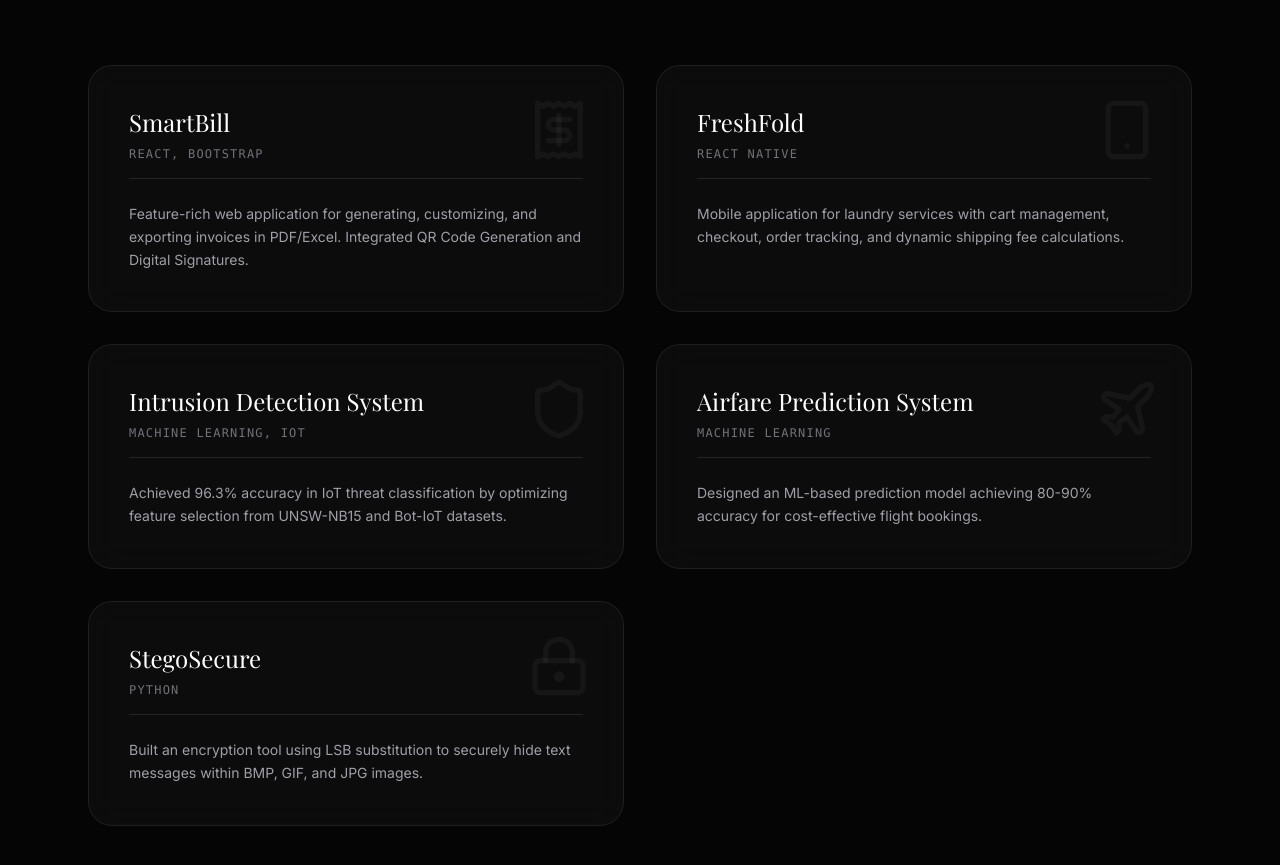
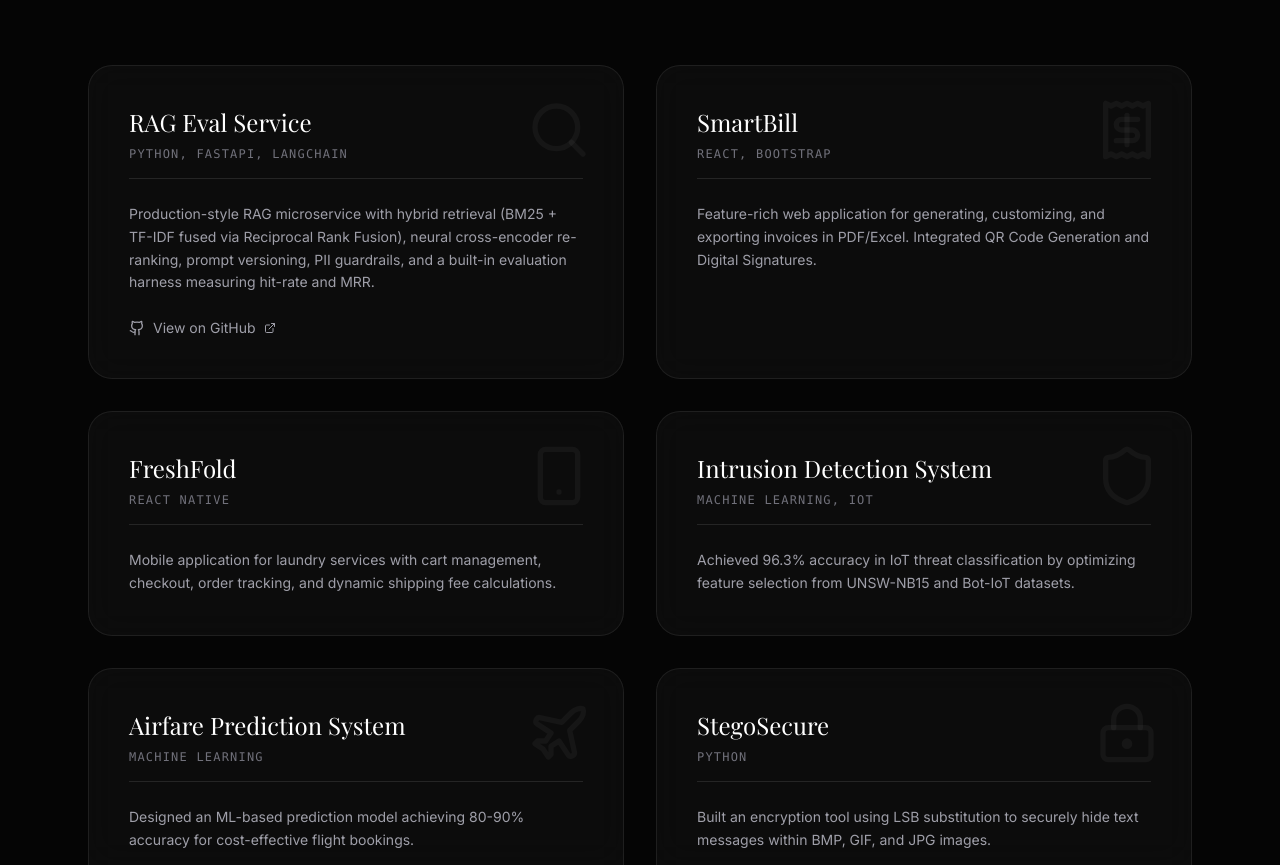
Before and after one commit to KhajaRaheelAhmedMohiuddin/Portfolio, a React (Vite) app: page / in a window 1280 px wide. Shown: the part 3480-4345 px from the top of the page. Built offline with nearby package versions, Linux system fonts and the light colour scheme; a web font is replaced by a local one.

Commit message:
Add RAG Eval Service as flagship project with GitHub link

```diff
--- a/src/components/Projects.tsx
+++ b/src/components/Projects.tsx
@@ -2,9 +2,10 @@ import React from 'react';
 import { motion } from 'motion/react';
 import { RESUME_DATA } from '../data';
 import TiltCard from './TiltCard';
-import { Receipt, Smartphone, Shield, Plane, LockKeyhole, FileText } from 'lucide-react';
+import { Receipt, Smartphone, Shield, Plane, LockKeyhole, FileText, Search, Github, ExternalLink } from 'lucide-react';
 
 const PROJECT_ICONS: Record<string, React.ElementType> = {
+  "RAG Eval Service": Search,
   "SmartBill": Receipt,
   "FreshFold": Smartphone,
   "Intrusion Detection System": Shield,
@@ -29,6 +30,7 @@ export default function Projects() {
         <div className="grid grid-cols-1 md:grid-cols-2 gap-8">
           {RESUME_DATA.projects.map((project, index) => {
             const Icon = PROJECT_ICONS[project.title] || FileText;
+            const link = 'link' in project ? project.link : undefined;
 
             return (
             <motion.div
@@ -55,6 +57,19 @@ export default function Projects() {
                     <p className="text-zinc-400 text-sm leading-relaxed">
                       {project.description}
                     </p>
+
+                    {link && (
+                      <a
+                        href={link}
+                        target="_blank"
+                        rel="noopener noreferrer"
+                        className="mt-auto pt-6 inline-flex items-center gap-2 text-sm text-zinc-400 hover:text-white transition-colors w-fit"
+                      >
+                        <Github className="w-4 h-4" />
+                        View on GitHub
+                        <ExternalLink className="w-3 h-3" />
+                      </a>
+                    )}
                   </div>
                 </div>
               </TiltCard>
--- a/src/components/TerminalWindow.tsx
+++ b/src/components/TerminalWindow.tsx
@@ -66,7 +66,7 @@ export default function TerminalWindow() {
       } else if (q.includes('how do you work') || q.includes('work style') || q.includes('workflow')) {
         answer = "I work iteratively and systematically. I thrive in environments where I can analyze complex edge cases, develop rigorous evaluation scripts, and continuously refine model outputs.";
       } else if (q.includes('project') || q.includes('grizzly') || q.includes('toucan') || q.includes('p13n')) {
-        answer = "My key projects are Grizzly (LLM code intelligence), Toucan (RLHF system training), and P13N (AI personalization) — all Google-aligned work at Invisible Technologies. Earlier: an IoT intrusion detection system with 96.3% accuracy and an airfare prediction ML model. Scroll down to Selected Works for details.";
+        answer = "My flagship open-source project is RAG Eval Service — a production-style RAG microservice with hybrid retrieval and a built-in eval harness (on my GitHub). Professionally: Grizzly (LLM code intelligence), Toucan (RLHF training), and P13N (AI personalization), all Google-aligned at Invisible Technologies. Scroll down to Selected Works for details.";
       } else if (q.includes('python') && (q.includes('good') || q.includes('level') || q.includes('rate'))) {
         answer = "I'm highly proficient. I specialize in writing clean, scalable, and idiomatic Python code, particularly in the context of data science, APIs, and AI workflows.";
       } else if (q.includes('python')) {
--- a/src/data.ts
+++ b/src/data.ts
@@ -59,6 +59,12 @@ export const RESUME_DATA = {
   ],
   projects: [
     {
+      title: "RAG Eval Service",
+      tech: "Python, FastAPI, LangChain",
+      description: "Production-style RAG microservice with hybrid retrieval (BM25 + TF-IDF fused via Reciprocal Rank Fusion), neural cross-encoder re-ranking, prompt versioning, PII guardrails, and a built-in evaluation harness measuring hit-rate and MRR.",
+      link: "https://github.com/KhajaRaheelAhmedMohiuddin/rag-eval-service"
+    },
+    {
       title: "SmartBill",
       tech: "React, Bootstrap",
       description: "Feature-rich web application for generating, customizing, and exporting invoices in PDF/Excel. Integrated QR Code Generation and Digital Signatures."
```
